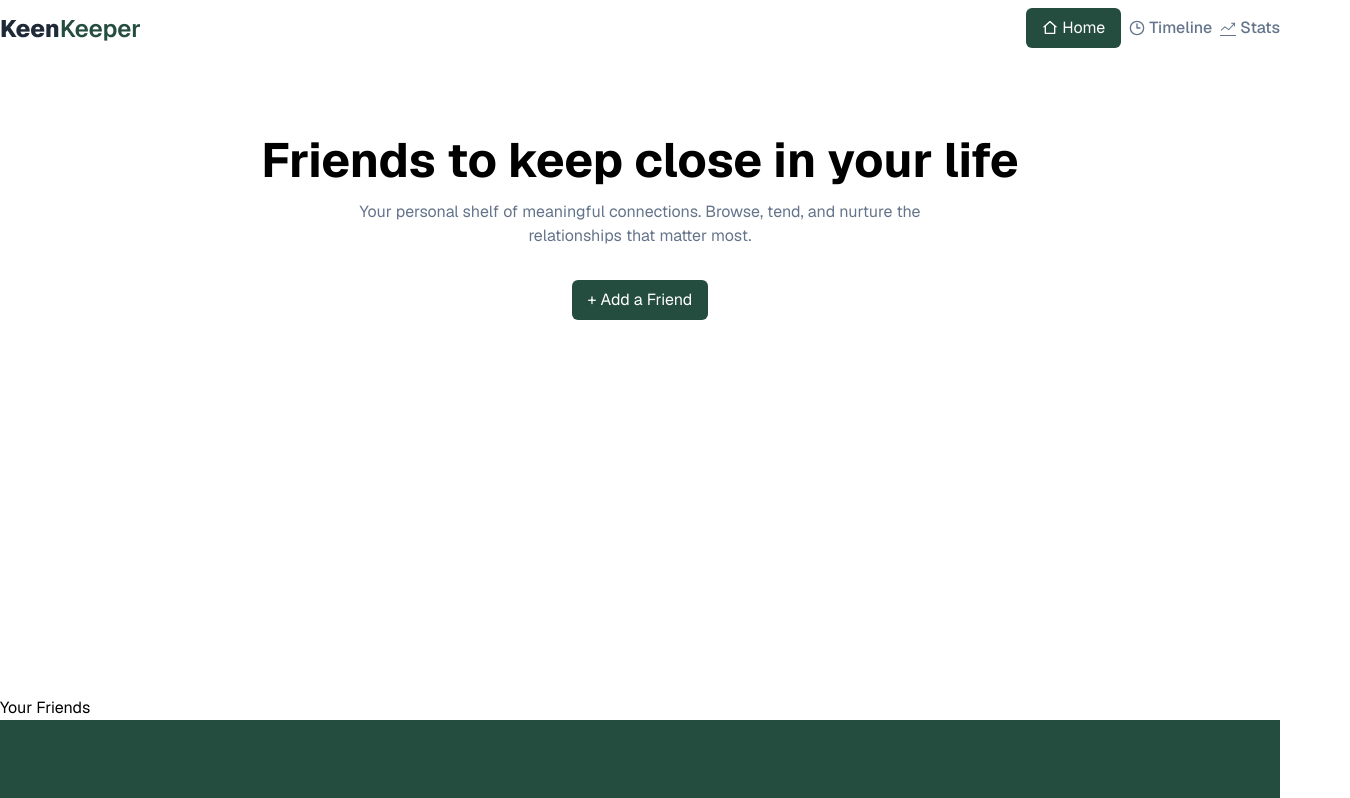
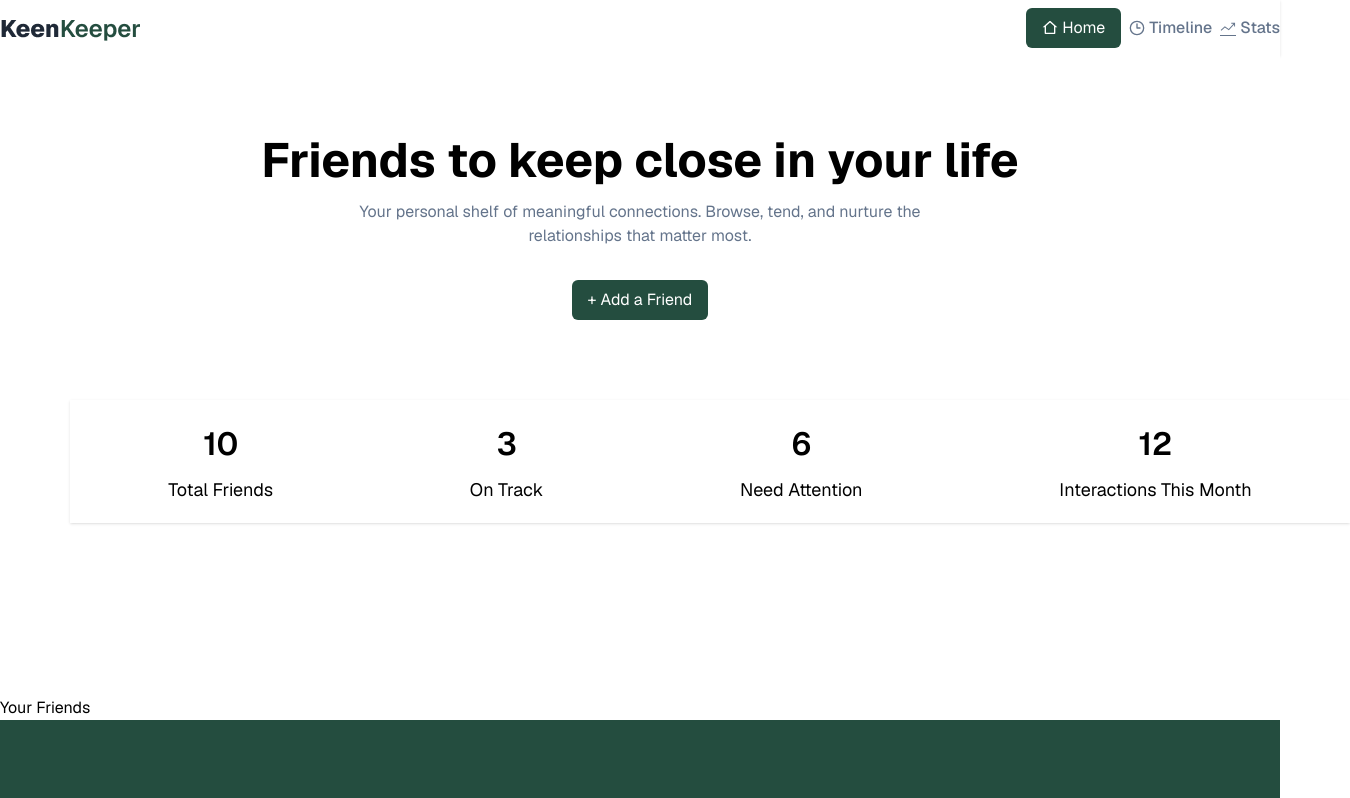
Before and after one commit to fardina13/assignment-7, a React (Vite) app: page / in a window 1280 px wide. Shown: the top 798 px of the page, 1350 px wide, since content can reach past the window. Built offline with nearby package versions, Linux system fonts and the light colour scheme.

Commit message:
made banner

```diff
--- a/src/components/homepage/Banner.jsx
+++ b/src/components/homepage/Banner.jsx
@@ -5,8 +5,27 @@ const Banner = () => {
         <div className="min-h-[80vh] bg-white text-center pt-20">
             <h2 className="font-bold text-5xl mb-4">Friends to keep close in your life</h2>
             <p className="text-[#64748B] mb-8 max-w-[50%] mx-auto">Your personal shelf of meaningful connections. Browse, tend, and nurture the
-relationships that matter most.</p>
+            relationships that matter most.</p>
             <button className="bg-[#244D3F] px-4 py-2 rounded-md text-white">+ Add a Friend</button>
+
+            <div className="flex justify-around items-center mt-20 shadow py-5 container mx-[70px]">
+                <div>
+                    <p className="font-semibold text-[32px]">10</p>
+                    <p className="text-[18px] mt-2">Total Friends</p>
+                </div>
+                <div>
+                    <p className="font-semibold text-[32px]">3</p>
+                    <p className="text-[18px] mt-2">On Track</p>
+                </div>
+                <div>
+                    <p className="font-semibold text-[32px]">6</p>
+                    <p className="text-[18px] mt-2">Need Attention</p>
+                </div>
+                <div>
+                    <p className="font-semibold text-[32px]">12</p>
+                    <p className="text-[18px] mt-2">Interactions This Month</p>
+                </div>
+            </div>
         </div>
     );
 };
```
